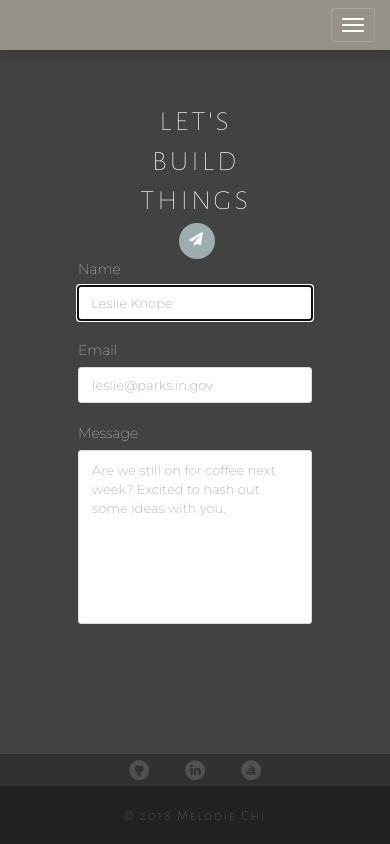
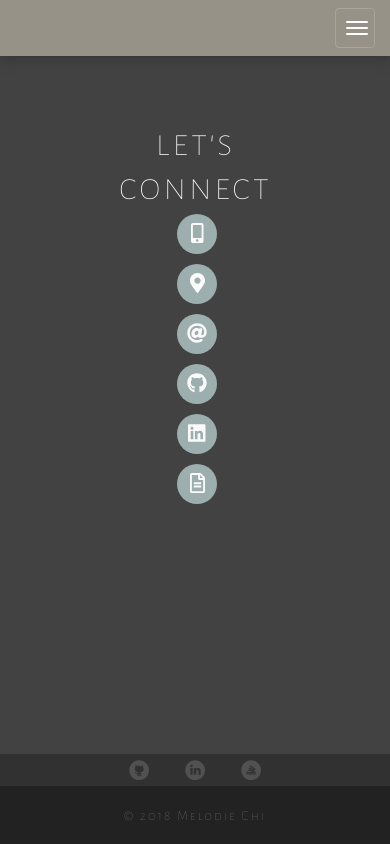
Before and after one commit to chzwzrd/chzwzrd.github.io, a plain HTML site: page public/assets/html/contact.html in a window 390 px wide. Drawn offline with nearby package versions, Linux system fonts and the light colour scheme.

Commit message:
refactor contact page, no more email form, just icons with contact info

```diff
--- a/public/assets/css/contact.css
+++ b/public/assets/css/contact.css
@@ -78,58 +78,42 @@ nav.navbar.navbar-inverse {
 .contact-content {
     width: 100%;
     margin: auto;
-    padding-top: 30px;
+    padding-top: 45px;
     height: 100%;
 }
 
-form {
-    width: 30%;
-    margin: auto;
-    margin-top: 20px;
+.contact-header {
+    font-size: 40px;
 }
 
-label {
-    font-weight: 100;
-    margin-bottom: -10px;
+.fa-lightbulb,
+.fa-child,
+.fa-bolt,
+.fa-users,
+.fa-heart,
+.fa-coffee {
+    font-size: 24px;
+    margin-left: 7px;
 }
 
-input, textarea {
-    width: 100%;
-    margin: 7px 0 20px;
-    padding: 10px 13px;
-    font-size: 13px;
-    line-height: 14px;
-    border: 1px solid #ddd;
-    border-radius: 3px;
-    /* color: #4aaaa5; */
-    color: black;
-    font-weight: 300;
+.contact-content hr {
+    width: 45%;
+    font-weight: lighter;
 }
 
-input::placeholder {
-    color: rgb(187, 187, 187) !important;
+.connect-wrapper {
+    display: grid;
+    justify-content: center;
+    align-content: center;
 }
 
-input:focus {
-    border: none;
-    box-shadow: none;
+.connect {
+    padding: 5px;
 }
 
-textarea {
-    resize: none;
-    line-height: 19px;
-}
-
-textarea::placeholder {
-    color: rgb(187, 187, 187) !important;
-}
-
-svg {
-    margin-left: -2px;
-}
-
-#submit-btn {
-    padding: 8px 12px;
+button {
+    width: 40px;
+    height: 40px;
     /* background: #4aaaa5; */
     background-color: rgb(157, 174, 175);
     color: rgb(250, 250, 250);
@@ -137,9 +121,10 @@ svg {
     border-radius: 50%;
     cursor: pointer;
     margin-left: 4px;
+    font-size: 20px;
 }
 
-#submit-btn:hover {
+button:hover {
     /* background: #50b3a9; */
     background-color: rgb(147, 164, 165);
 }
@@ -175,17 +160,6 @@ svg {
     background-color: rgb(61, 61, 61);
 } */
 
-@media only screen and (max-width: 1114px) {
-    .contact-content h1 {
-        width: 24%;
-        margin: 20px auto 0;
-    }
-
-    form {
-        width: 34%;
-    }
-}
-
 @media only screen and (max-width: 767px) {
     .navbar-inverse li {
         display: inline-block;
@@ -198,8 +172,4 @@ svg {
         width: 60%;
         margin: 20px auto 0;
     }
-
-    form {
-        width: 60%;
-    }
 }
--- a/public/assets/html/contact.html
+++ b/public/assets/html/contact.html
@@ -15,7 +15,7 @@
     <link rel="stylesheet" href="https://maxcdn.bootstrapcdn.com/bootstrap/3.3.7/css/bootstrap.min.css" />
 
     <!-- External CSS -->
-    <link rel="stylesheet" type="text/css" media="screen" href="/assets/css/contact.css" />
+    <link rel="stylesheet" type="text/css" media="screen" href="../css/contact.css" />
 </head>
 
 <body>
@@ -35,16 +35,16 @@
             <div class="collapse navbar-collapse navbar-inner" id="bs-example-navbar-collapse-1">
                 <ul class="nav navbar-nav">
                     <li>
-                        <a href='/'>home</a>
+                        <a href='./index.html'>home</a>
                     </li>
                     <li>
-                        <a href='/about'>about</a>
+                        <a href='./about.html'>about</a>
                     </li>
                     <li>
-                        <a href='/portfolio'>portfolio</a>
+                        <a href='./portfolio.html'>portfolio</a>
                     </li>
-                    <li class='active'>
-                        <a href='/contact'>contact</a>
+                    <li class="active">
+                        <a href='./contact.html'>contact</a>
                     </li>
                 </ul>
             </div>
@@ -53,33 +53,41 @@
 
     <div class="contact-wrapper montserrat">
         <div class="contact-content">
-            <form id="contact-form" action="" method="post" enctype="text/plain">
-                <h1 class="contact-header text-center alegreya">let's build things <button id="submit-btn" type="submit" class="btn" data-toggle="tooltip" data-placement="right" title="Send">
-                    <i class="fa fa-paper-plane"></i>
-                </button></h1>
-                <!-- <div class="form-group">
-                    <label for="name">Name</label>
-                    <input type="name" class="form-control" id="name" placeholder="Leslie Knope">
+            <h1 class="contact-header text-center alegreya">let's connect</h1>
+
+            <!-- <hr /> -->
+
+            <div class="connect-wrapper text-center">
+                <div class="connect phone">
+                    <button data-toggle="tooltip" data-placement="right" title="(714) 686-5168"><i class="fa fa-mobile-alt"></i></button>
                 </div>
-                <div class="form-group">
-                    <label for="email">Email</label>
-                    <input type="email" class="form-control" id="email" placeholder="leslie@parks.in.gov">
+                <div class="connect location">
+                    <button data-toggle="tooltip" data-placement="right" title="Orange County, CA">
+                        <i class="fa fa-map-marker-alt"></i>
+                    </button>
                 </div>
-                <div class="form-group">
-                    <label for="message">Message</label>
-                    <textarea id="message" class="form-control" rows="8" placeholder="Are we still on for coffee next week? Excited to hash out ideas with you."></textarea>
-                </div> -->
-                Name<br />
-                <input type="text" id="user-name" name="name" placeholder="Leslie Knope" required="required" autocomplete="name" autofocus="autofocus"
-                />
-                <br />
-                Email<br />
-                <input type="email" id="user-email" name="email" placeholder="leslie@parks.in.gov" required="required" autocomplete="email" />
-                <br />
-                Message<br />
-                <textarea id="user-message" name="message" rows="8" cols="80" placeholder="Are we still on for coffee next week? Excited to hash out some ideas with you." required="required"></textarea>
-                <br />
-            </form>
+                <div class="connect email">
+                    <button data-toggle="tooltip" data-placement="right" title="chzwzrd@gmail.com">
+                        <i class="fas fa-at"></i>
+                    </button>
+                </div>
+                <div class="connect github">
+                    <button data-toggle="tooltip" data-placement="right" title="GitHub">
+                        <i class="fab fa-github"></i>
+                    </button>
+                </div>
+                <div class="connect linkedin">
+                    <button data-toggle="tooltip" data-placement="right" title="LinkedIn">
+                        <i class="fab fa-linkedin"></i>
+                    </button>
+                </div>
+                <div class="connect resume">
+                    <button data-toggle="tooltip" data-placement="right" title="Resume">
+                        <i class="far fa-file-alt"></i>
+                    </button>
+                </div>
+            </div>
+
         </div>
     </div>
 
@@ -87,14 +95,14 @@
         <div class="media-bar text-center">
             <div class="icons-div">
                 <a href="https://github.com/chzwzrd/" target="_blank" data-toggle="tooltip" data-placement="top" title="Github">
-                    <img class="connect-icon" src="/assets/img/icon/github/if_github_circle_greyblue.svg" alt="github logo" />
+                    <img class="connect-icon" src="../img/icon/github/if_github_circle_greyblue.svg" alt="github logo" />
                 </a>
                 <a href="https://www.linkedin.com/in/melodiechi/" target="_blank" data-toggle="tooltip" data-placement="top" title="LinkedIn">
-                    <img class="connect-icon" src="/assets/img/icon/linkedin/if_linkedin_circle_greyblue.svg" alt="linkedin logo" />
+                    <img class="connect-icon" src="../img/icon/linkedin/if_linkedin_circle_greyblue.svg" alt="linkedin logo" />
                 </a>
                 <a href="https://stackoverflow.com/users/8455866/chzwzrd?tab=profile" target="_blank" data-toggle="tooltip" data-placement="top"
                     title="StackOverflow">
-                    <img class="connect-icon" src="/assets/img/icon/stackoverflow/if_stackoverflow_circle_greyblue.svg" alt="stackoverflow logo" />
+                    <img class="connect-icon" src="../img/icon/stackoverflow/if_stackoverflow_circle_greyblue.svg" alt="stackoverflow logo" />
                 </a>
             </div>
         </div>
@@ -119,7 +127,7 @@
     <script src="https://cdnjs.cloudflare.com/ajax/libs/axios/0.17.1/axios.min.js"></script>
 
     <!-- External JavaScript -->
-    <script src="/assets/js/script.js"></script>
+    <script src="../js/script.js"></script>
 </body>
 
 </html>
--- a/public/assets/js/script.js
+++ b/public/assets/js/script.js
@@ -6,7 +6,7 @@ $(() => {
     // HOME PAGE
     // =====================================================================================
     $("#hire-me-btn").on('click', function() {
-        window.location.assign('/contact');
+        window.location.assign('./contact.html');
     });
 
     // CONTACT PAGE
```
Also changed, not shown: package.json (deleted, +0 -28 lines), public/assets/html/about.html (+12 -12 lines), public/assets/html/index.html (+10 -10 lines), public/assets/html/portfolio.html (+12 -12 lines), server.js (deleted, +0 -63 lines), 3 other files.
